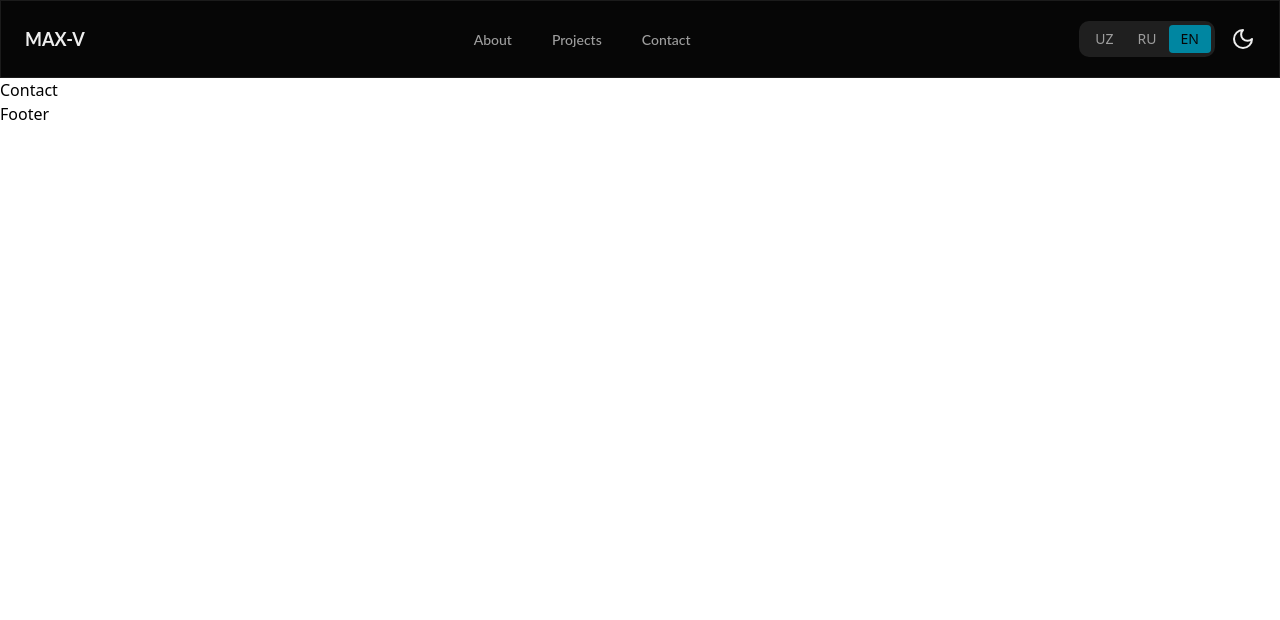
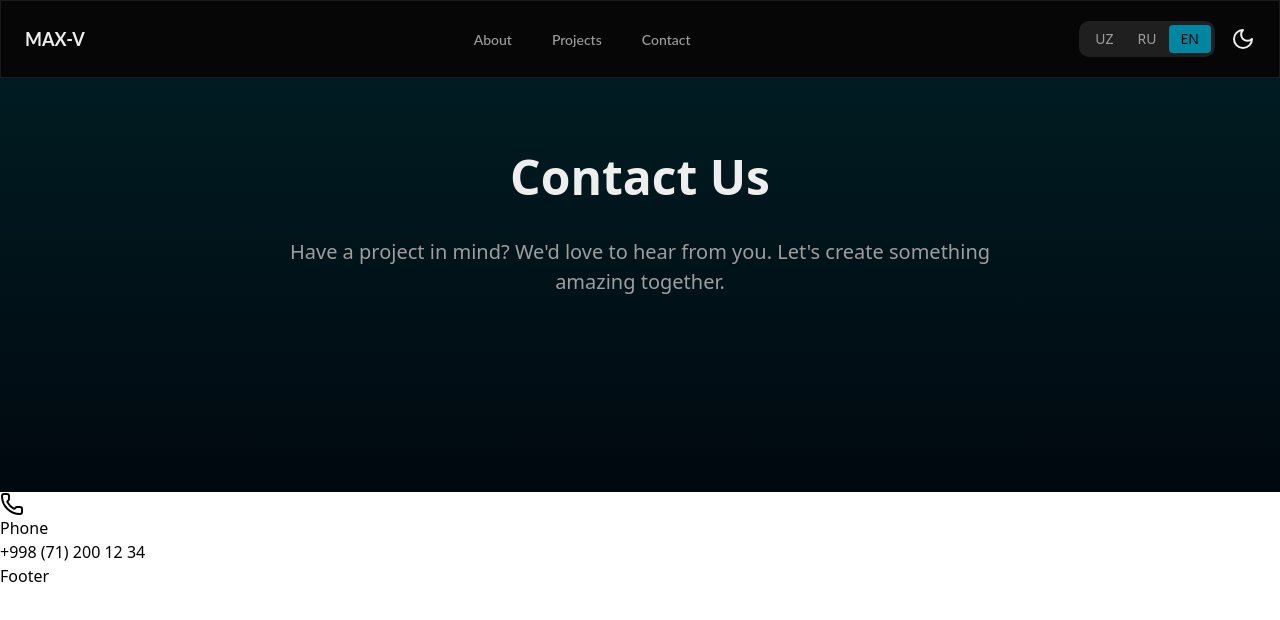
Before and after one commit to Arrow1731/MAX_V, a React (Vite) app: page /contact in a window 1280 px wide. Shown: the top 620 px of the page. Built offline with nearby package versions, Linux system fonts and the light colour scheme; a web font is replaced by a local one.

Commit message:
this is difficult without design

```diff
--- a/src/Pages/Contact.jsx
+++ b/src/Pages/Contact.jsx
@@ -1,9 +1,31 @@
 import React, { Component } from 'react'
+import { Phone } from 'lucide-react';
 
 export default class Contact extends Component {
   render() {
     return (
-      <div>Contact</div>
+      <div>
+         <header className='bg-gradient-to-t from-[#01080f] to-[#001c22] pt-[63px] pb-[128px]'>
+          <div className='text-center flex flex-col items-center'>
+            <h1 className='text-[48px] font-bold text-[#EEEEEE] mb-[24px]'>Contact Us</h1>
+            <p className='text-[20px] font-normal text-[#9E9E9E] w-[741px] mb-[67px]'>Have a project in mind? We'd love to hear from you. Let's create something amazing together.</p>
+          </div>
+        </header>
+
+        <main>
+          <section>
+            <div>
+                <div>
+                  <div>
+                    <Phone />
+                    <p>Phone</p>
+                    <p>+998 (71) 200 12 34</p>
+                  </div>
+                </div>
+            </div>
+          </section>
+        </main>
+      </div>
     )
   }
 }
--- a/src/Pages/Home.jsx
+++ b/src/Pages/Home.jsx
@@ -16,7 +16,7 @@ export default class Home extends Component {
       <div>
         <header className='bg-gradient-to-t from-[#01080f] to-[#001c22] pt-[52px] pb-[137px]'>
           <div className='container flex flex-col justify-center items-center'>
-            <h1 className='text-[72px] font-bold text-[#EEEEEE] w-[703px] '>Digital Solutions for <br />
+            <h1 className='text-[72px] font-bold text-[#EEEEEE] w-[703px]'>Digital Solutions for <br />
               <span className="bg-gradient-to-r from-[#008BA4] to-[#001D35] bg-clip-text text-transparent">
                 Modern Businesses
               </span></h1>
```
